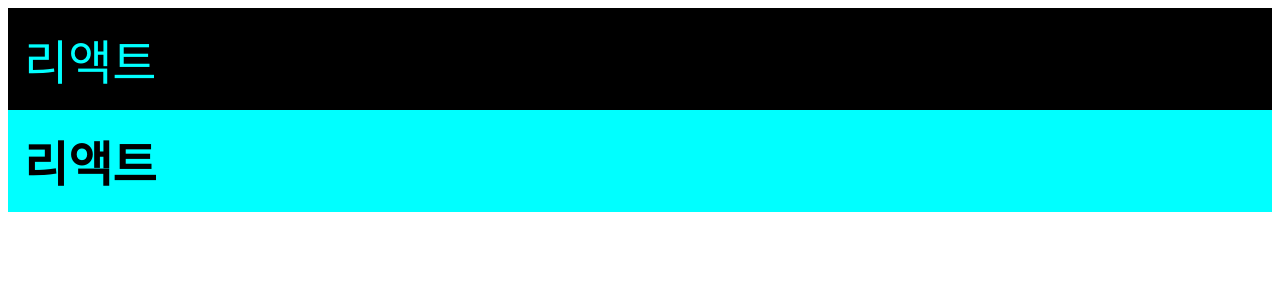
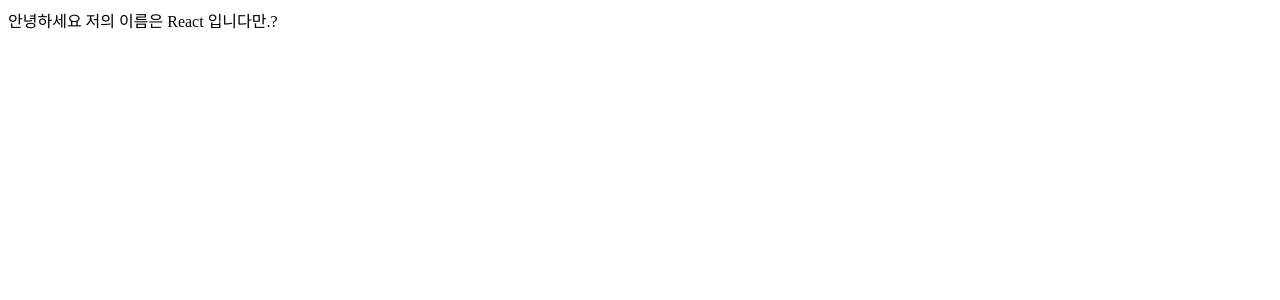
Before and after one commit to wlgn123/react-stuydy, a React (Create React App) app: page / in a window 1280 px wide. Shown: the top 300 px of the page. Built offline with nearby package versions, Linux system fonts and the light colour scheme.

Commit message:
MyComponenet 생성

```diff
--- a/package.json
+++ b/package.json
@@ -6,6 +6,7 @@
     "@testing-library/jest-dom": "^4.2.4",
     "@testing-library/react": "^9.3.2",
     "@testing-library/user-event": "^7.1.2",
+    "prop-types": "^15.7.2",
     "react": "^16.13.1",
     "react-dom": "^16.13.1",
     "react-scripts": "3.4.1"
--- a/src/App.js
+++ b/src/App.js
@@ -1,6 +1,7 @@
 import React from 'react'; // 리액트를 불러오는 구문
 
-import Example from './example/_2';
+// import Example from './example/_2';
+import MyComponent from './example/_3';
 
 function App() {
   return (
@@ -10,8 +11,9 @@
       {/* <Example.Example3/> */}
       {/* <Example.Example4/> */}
       {/* <Example.Example5/> */}
-      <Example.Example6 />
-      <Example.Example7 />
+      {/* <Example.Example6 /> */}
+      {/* <Example.Example7 /> */}
+      <MyComponent name="React" />
     </>
   );
 }
--- /dev/null
+++ b/src/example/_3/MyComponent.js
@@ -0,0 +1,20 @@
+import React from 'react';
+import PropTypes from 'prop-types';
+
+const MyComponent = (props) => {
+  const { name } = props;
+
+  return (
+    <div>
+      안녕하세요 저의 이름은
+      {` ${name} `}
+      입니다만.?
+    </div>
+  );
+};
+
+MyComponent.propTypes = {
+  name: PropTypes.string.isRequired,
+};
+
+export default MyComponent;
--- /dev/null
+++ b/src/example/_3/index.js
@@ -0,0 +1,3 @@
+import MyComponent from './MyComponent';
+
+export default MyComponent;
```
Also changed, not shown: .eslintrc.json.
